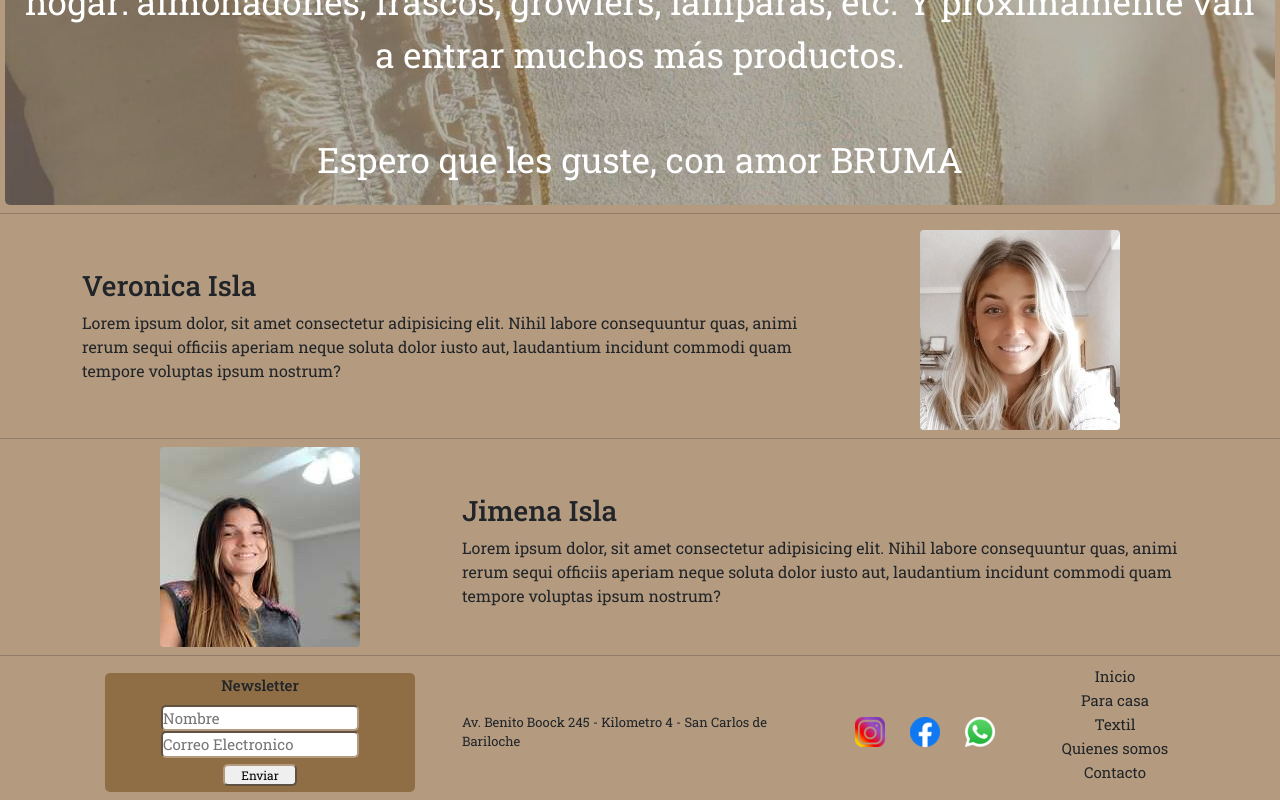
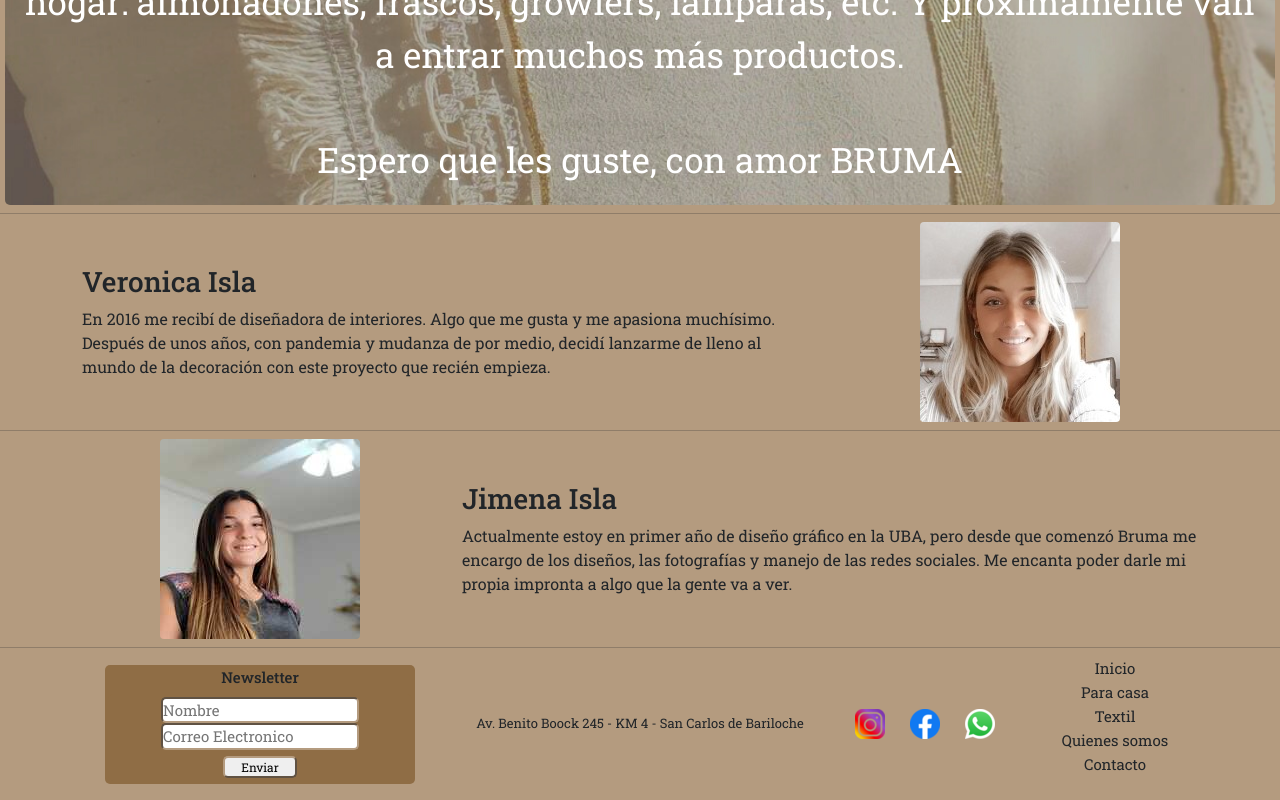
Before and after one commit to rodrigoisla99/bruma-deco-responsive, a plain HTML site: page Paginas/quienes-somos.html in a window 1280 px wide. Shown: the part 344-1144 px from the top of the page. Drawn offline with nearby package versions, Linux system fonts and the light colour scheme.

Commit message:
rama bootstrap finalizada

```diff
--- a/Paginas/quienes-somos.html
+++ b/Paginas/quienes-somos.html
@@ -100,9 +100,7 @@
             <div class="row">
                 <div class="col-sm-12 col-md-8">
                     <h3>Veronica Isla</h3>
-                    <p>Lorem ipsum dolor, sit amet consectetur adipisicing elit. Nihil labore consequuntur quas, animi
-                        rerum sequi officiis aperiam neque soluta dolor iusto aut, laudantium incidunt commodi quam
-                        tempore voluptas ipsum nostrum?</p>
+                    <p>En 2016 me recibí de diseñadora de interiores. Algo que me gusta y me apasiona muchísimo. Después de unos años, con pandemia y mudanza de por medio, decidí lanzarme de lleno al mundo de la decoración con este proyecto que recién empieza.</p>
                 </div>
 
                 <div class="col-sm-12 col-md-4 text-center mt-2">
@@ -121,9 +119,7 @@
 
                 <div class="col-sm-12 col-md-8">
                     <h3 class="mt-2">Jimena Isla</h3>
-                    <p>Lorem ipsum dolor, sit amet consectetur adipisicing elit. Nihil labore consequuntur quas, animi
-                        rerum sequi officiis aperiam neque soluta dolor iusto aut, laudantium incidunt commodi quam
-                        tempore voluptas ipsum nostrum?</p>
+                    <p>Actualmente estoy en primer año de diseño gráfico en la UBA, pero desde que comenzó Bruma me encargo de los diseños, las fotografías y manejo de las redes sociales. Me encanta poder darle mi propia impronta a algo que la gente va a ver.</p>
                 </div>
             </div>
         </section>
@@ -164,7 +160,7 @@
                     </section>
 
                     <section class="direccion-laptop">
-                        <p>Av. Benito Boock 245 - Kilometro 4 - San Carlos de Bariloche</p>
+                        <p>Av. Benito Boock 245 - KM 4 - San Carlos de Bariloche</p>
                     </section>
                 </div>
                 <div class="col-sm-12 col-xl-2 align-self-center">
--- a/main.css
+++ b/main.css
@@ -285,6 +285,7 @@ hr {
     border-color: #b49b7f;
     text-align: center;
     font-size: 10px;
+    margin-top: 2px;
 }
 
 .contenedor-input {
@@ -377,6 +378,10 @@ hr {
     /* Contacto - Tablet*/
     .hr-contacto {
         margin-top: 20px;
+    }
+
+    .mt-2 {
+        margin-top: 0!important;
     }
     /* FIN MAIN - Tablet */
 
```
Also changed, not shown: Paginas/contacto.html (+3 -11 lines), Paginas/para-casa.html (+1 -1 lines), Paginas/textil.html (+1 -1 lines), index.html (+1 -1 lines).
